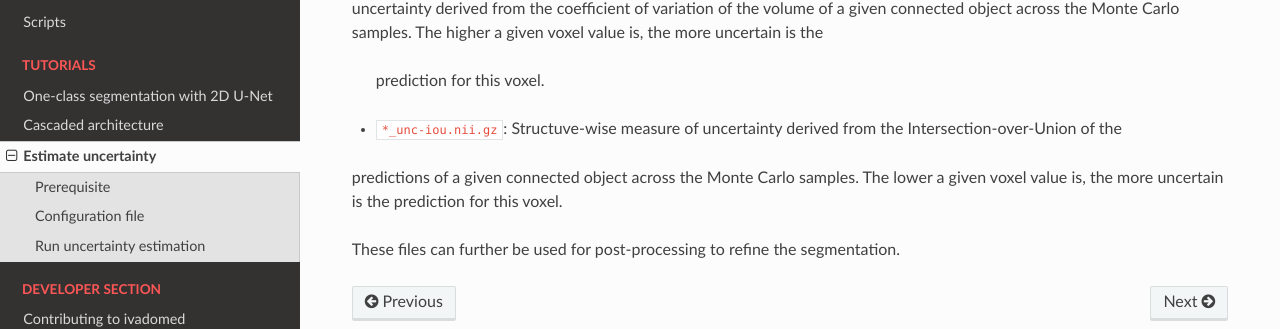
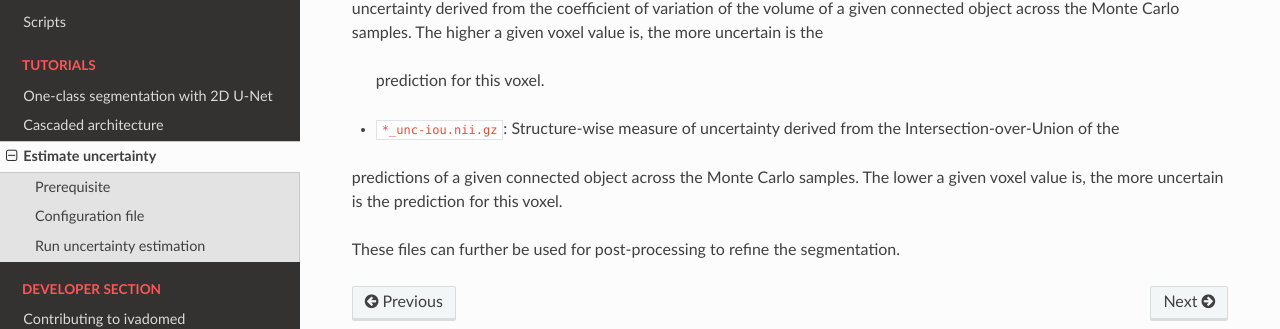
Before and after one commit to ivadomed/ivadomed, a Sphinx documentation site: the page built from docs/source/tutorials/uncertainty.rst, in a window 1280 px wide and 900 px high, scrolled down 2310 px. Shown: the part 450-779 px from the top of the window. Built offline with Sphinx 7.4.7 and the Read the Docs theme 2.0.0, drawn with Linux system fonts in a browser that asks for light colours.

Commit message:
Update docs/source/tutorials/uncertainty.rst
Co-authored-by: andreanne-lemay <49137243+andreanne-lemay@users.noreply.github.com>

```diff
--- a/docs/source/tutorials/uncertainty.rst
+++ b/docs/source/tutorials/uncertainty.rst
@@ -141,7 +141,7 @@ within a given connected object (e.g. a lesion, grey matter).
 - ``*_unc-cv.nii.gz``: Structure-wise measure of uncertainty derived from the coefficient of variation of the volume
 of a given connected object across the Monte Carlo samples. The higher a given voxel value is, the more uncertain is the
  prediction for this voxel.
-- ``*_unc-iou.nii.gz``: Structuve-wise measure of uncertainty derived from the Intersection-over-Union of the
+- ``*_unc-iou.nii.gz``: Structure-wise measure of uncertainty derived from the Intersection-over-Union of the
 predictions of a given connected object across the Monte Carlo samples. The lower a given voxel value is, the more
 uncertain is the prediction for this voxel.
 
```
